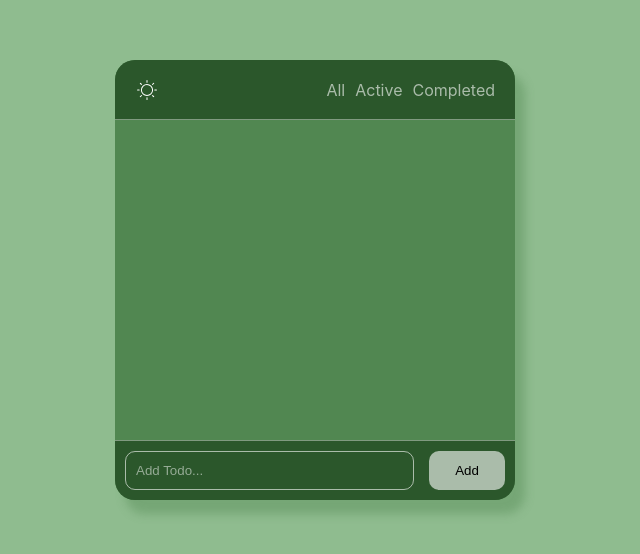
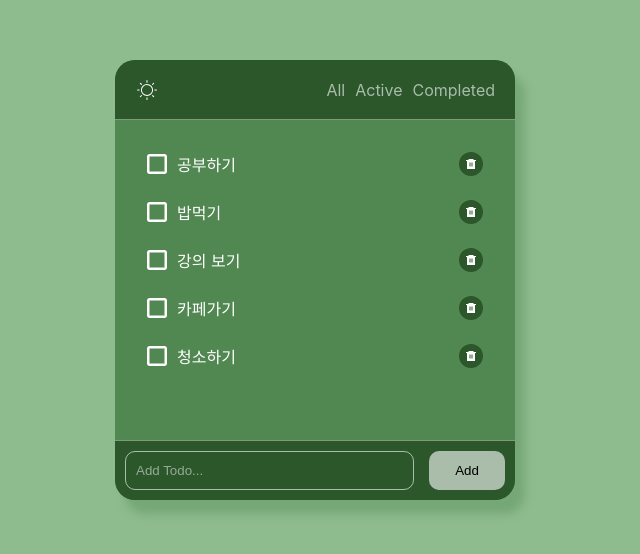
Before and after one commit to dnjfht/todo-list, a React (Create React App) app: page / in a window 1280 px wide. Shown: the part 120-674 px from the top of the page, without its empty margins (325-965 px from the left). Built offline with nearby package versions, Linux system fonts and the light colour scheme.

Commit message:
todolist

```diff
--- a/src/App.js
+++ b/src/App.js
@@ -2,9 +2,30 @@ import { useState } from "react";
 import styles from "./App.module.css";
 import { v4 as uuidv4 } from "uuid";
 import { CiLight } from "react-icons/ci";
+import Todo from "./components/Todo";
 
 function App() {
   const [todo, setTodo] = useState(initialState);
+  const [title, setTitle] = useState("");
+  const [darkmode, setDarkmode] = useState(false);
+
+  const handleTitleInputChange = (e) => {
+    setTitle(e.target.value);
+  };
+
+  const handleAddTodo = (e) => {
+    e.preventDefault();
+
+    const newTodo = { id: uuidv4(), title: title, isActive: false };
+
+    setTodo((prev) => [...prev, newTodo]);
+
+    setTitle("");
+  };
+
+  const handleDeleteTodo = (deleted) => {
+    setTodo(todo.filter((t) => t.id !== deleted.id));
+  };
 
   return (
     <div className={styles.Wrap}>
@@ -22,16 +43,32 @@ function App() {
         </nav>
 
         {/* contents */}
-        <div className={styles.Contents}></div>
+        <div className={styles.Contents}>
+          {todo.map((list) => {
+            return (
+              <Todo
+                handleDeleteTodo={handleDeleteTodo}
+                key={list.id}
+                list={list}
+              />
+            );
+          })}
+        </div>
 
         {/* write_input */}
         <div className={styles.TodoInputWrap}>
           <input
+            onChange={handleTitleInputChange}
+            value={title}
             className={styles.InputText}
             type="text"
             placeholder="Add Todo..."
           />
-          <button className={styles.SubmitButton} type="button">
+          <button
+            onClick={handleAddTodo}
+            className={styles.SubmitButton}
+            type="button"
+          >
             Add
           </button>
         </div>
--- a/src/App.module.css
+++ b/src/App.module.css
@@ -60,8 +60,73 @@
 .Contents {
   width: 100%;
   height: 320px;
-  padding: 10px;
+  padding: 20px;
   box-sizing: border-box;
+
+  overflow: scroll;
+
+  color: white;
+}
+
+.Contents::-webkit-scrollbar {
+  width: 6px;
+  height: 6px;
+}
+
+.Contents::-webkit-scrollbar-thumb {
+  width: 6px;
+  background-color: rgb(43, 87, 43);
+}
+
+.Contents::-webkit-scrollbar-track {
+  width: 6px;
+  background-color: rgba(43, 87, 43, 0.2);
+}
+
+.ContentWrap {
+  width: 100%;
+  padding: 12px;
+  box-sizing: border-box;
+
+  display: flex;
+  flex-direction: row;
+  justify-content: space-between;
+}
+
+.CheckArea {
+  display: flex;
+  flex-direction: row;
+  align-items: center;
+}
+
+.ConetentTitle {
+  margin: 0;
+  margin-left: 10px;
+}
+
+.DeleteButton {
+  width: 24px;
+  height: 24px;
+  background-color: rgb(43, 87, 43);
+  border-radius: 20px;
+  border: none;
+
+  outline: none;
+
+  display: flex;
+  flex-direction: row;
+  align-items: center;
+  justify-content: center;
+}
+
+.CheckIcon {
+  font-size: 20px;
+  color: white;
+}
+
+.DeleteIcon {
+  font-size: 24px;
+  color: white;
 }
 
 .TodoInputWrap {
--- /dev/null
+++ b/src/components/Todo.js
@@ -0,0 +1,21 @@
+import React from "react";
+import styles from "../App.module.css";
+import { ImCheckboxUnchecked } from "react-icons/im";
+import { RiDeleteBin6Fill } from "react-icons/ri";
+
+export default function Todo({ list, handleDeleteTodo }) {
+  const handleDelete = () => {
+    handleDeleteTodo(list);
+  };
+  return (
+    <div key={list.id} className={styles.ContentWrap}>
+      <div className={styles.CheckArea}>
+        <ImCheckboxUnchecked className={styles.CheckIcon} />
+        <p className={styles.ConetentTitle}>{list.title}</p>
+      </div>
+      <button onClick={handleDelete} className={styles.DeleteButton}>
+        <RiDeleteBin6Fill className={styles.DeleteIcon} />
+      </button>
+    </div>
+  );
+}
```
